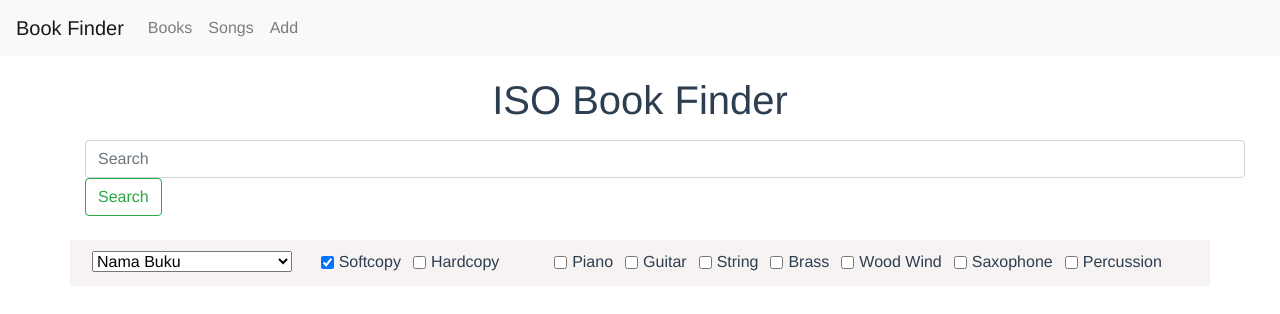
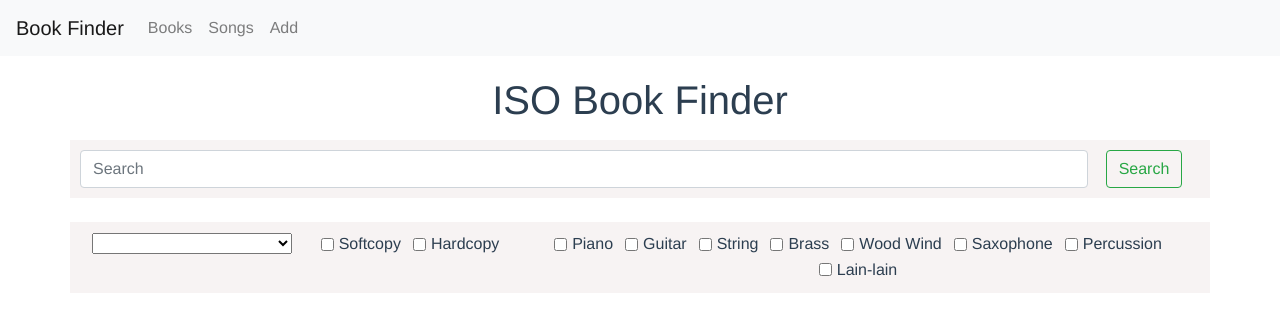
Before and after one commit to michaellhans/catalog-website, a Vue app in the folder client/: page /Books in a window 1280 px wide. Shown: the top 314 px of the page. Built offline with nearby package versions, Linux system fonts and the light colour scheme.

Commit message:
Frontend Book and Songs fixed

```diff
--- /dev/null
+++ b/client/src/components/BookResult.vue
@@ -0,0 +1,56 @@
+<template>
+  <div>
+    <b-container>
+      <b-table striped hover :items="queryResult" style="white-space:pre-wrap; word-wrap:break-word"></b-table>
+    </b-container>
+  </div>
+</template>
+
+<script>
+export default {
+  // Prerequisites: query, book condition, instrument string, and search choice
+  props: {
+    query: String,
+    copyCondition: Array,
+    instrument: Array,
+    choice: Boolean
+  },
+  // Store all query results into array
+  data: function () {
+    return {
+      queryResult: []
+    }
+  },
+  // Contain all methods for retrieve data based by query
+  methods: {
+    // Process the charArray into sorting steps
+    retrieval (choice) {
+      this.queryResult = [{no:"1", name:"Karuka Hanlao", genre:"Klasik"}]
+    },
+    sorting (instrument) {
+      inst_prio = {P: 1, G: 2, S: 3, B: 4, w: 5, s: 6, p: 7, L: 8}
+      prio_inst = {1: P, 2: G, 3: S, 4: B, 5: w, 6: s, 7: p, 8: L}
+      var prioArr = []
+      var sortedInstrument = []
+      for (const obj in instrument) {
+        prioArr.push(inst_prio[obj])
+      }
+      prioArr.sort()
+      for (const obj in prioArr) {
+        sortedInstrument.push(prio_inst[obj])
+      }
+      return sortedInstrument
+    }
+  },
+  // Before displaying the result, process the charArray first based on the choice
+  mounted () {
+    this.retrieval(this.choice)
+  },
+  // Continous displaying when the user change the query
+  watch: {
+    query: function () {
+      this.retrieval(this.choice)
+    }
+  }
+}
+</script>
--- a/client/src/webpage/Book.vue
+++ b/client/src/webpage/Book.vue
@@ -1,56 +1,70 @@
 <template>
   <div id="BooksPage">
     <h1><p style="text-align=left">ISO Book Finder</p></h1>
-    <SearchBar />
+    <b-container>
+    <div class="row" id="row-1">
+      <div class="column" id="cols-1-search">
+        <input class="form-control mr-sm-2 inline" v-model="query" type="search" placeholder="Search" aria-label="Search" size="120">
+      </div>
+      <div class="column" id="cols-2-search">
+        <button class="btn btn-outline-success my-2 my-sm-0" @click="execute" type="submit">Search</button>
+      </div>
+    </div>
     <br>
-    <b-container>
-    <div class="row">
+    <div class="row" id="row-2">
       <div class="column" id="cols-1">
-        <select class="form-control-inline" id=kind>
+        <select class="form-control-inline" id=kind v-model="searchBy">
           <option value="Nama Buku">Nama Buku</option>
           <option value="Kode Buku">Kode Buku</option>
         </select>
       </div>
       <div class="column" id="cols-2">
         <div class="form-check-inline">
-          <input class="form-check-input" type="checkbox" name="SoftcopyCheck" id="SoftcopyCheck" value="Softcopy" checked>
+          <input class="form-check-input" type="checkbox" v-model="copyCondition" name="SoftcopyCheck" id="SoftcopyCheck" value="Softcopy" checked>
           <label class="form-check-label" for="SoftcopyCheck">Softcopy</label>
         </div>
         <div class="form-check-inline">
-          <input class="form-check-input" type="checkbox" name="HardcopyCheck" id="HardcopyCheck" value="Hardcopy">
+          <input class="form-check-input" type="checkbox" v-model="copyCondition" name="HardcopyCheck" id="HardcopyCheck" value="Hardcopy">
           <label class="form-check-label" for="HardcopyCheck">Hardcopy</label>
         </div>
       </div>
       <div class="column" id="cols-3">
         <div class="form-check-inline">
-          <input class="form-check-input" type="checkbox" value="P" id="PianoCheck">
+          <input class="form-check-input" type="checkbox" v-model="instrument" value="P" id="PianoCheck">
           <label class="form-check-label" for="PianoCheck">Piano</label>
         </div>
         <div class="form-check-inline">
-          <input class="form-check-input" type="checkbox" value="G" id="GuitarCheck">
+          <input class="form-check-input" type="checkbox" v-model="instrument" value="G" id="GuitarCheck">
           <label class="form-check-label" for="GuitarCheck">Guitar</label>
         </div>
         <div class="form-check-inline">
-          <input class="form-check-input" type="checkbox" value="S" id="StringCheck">
+          <input class="form-check-input" type="checkbox" v-model="instrument" value="S" id="StringCheck">
           <label class="form-check-label" for="StringCheck">String</label>
         </div>
         <div class="form-check-inline">
-          <input class="form-check-input" type="checkbox" value="B" id="BrassCheck">
+          <input class="form-check-input" type="checkbox" v-model="instrument" value="B" id="BrassCheck">
           <label class="form-check-label" for="BrassCheck">Brass</label>
         </div>
         <div class="form-check-inline">
-          <input class="form-check-input" type="checkbox" value="W" id="WindCheck">
+          <input class="form-check-input" type="checkbox" v-model="instrument" value="W" id="WindCheck">
           <label class="form-check-label" for="WindCheck">Wood Wind</label>
         </div>
         <div class="form-check-inline">
-          <input class="form-check-input" type="checkbox" value="s" id="SaxoCheck">
+          <input class="form-check-input" type="checkbox" v-model="instrument" value="s" id="SaxoCheck">
           <label class="form-check-label" for="SaxoCheck">Saxophone</label>
         </div>
         <div class="form-check-inline">
-          <input class="form-check-input" type="checkbox" value="p" id="PercussionCheck">
+          <input class="form-check-input" type="checkbox" v-model="instrument" value="p" id="PercussionCheck">
           <label class="form-check-label" for="PercussionCheck">Percussion</label>
         </div>
+        <div class="form-check-inline">
+          <input class="form-check-input" type="checkbox" v-model="instrument" value="L" id="LainLainCheck">
+          <label class="form-check-label" for="LainLainCheck">Lain-lain</label>
+        </div>
       </div>
+    </div>
+    <div v-if="this.clicked === true">
+      <Result :query="this.query" :instrument="this.instrument" :copyCondition="this.copyCondition" :choice="this.searchBy" />
     </div>
     </b-container>
   </div>
@@ -58,10 +72,26 @@
 
 <script>
 import SearchBar from '@/components/SearchBar'
+import Result from '@/components/BookResult'
 
 export default {
   components : {
-    SearchBar
+    SearchBar,
+    Result
+  },
+  data: function () {
+    return {
+      clicked: false,
+      query: '',
+      instrument: [],
+      copyCondition: [],
+      searchBy: ''
+    }
+  },
+  methods: {
+    execute () {
+      this.clicked = true
+    }
   }
 }
 </script>
@@ -76,23 +106,31 @@ export default {
   margin-top: 20px;
 }
 
+#cols-1-search {
+  width: 90%;
+}
+
+#cols-2-search {
+  width: 10%;
+}
+
 #cols-1 {
-  width: 20%;
+  width: 13%;
 }
 
 #cols-2 {
-  width: 20%;
+  width: 19%;
 }
 
 #cols-3 {
-  width: 60%;
+  width: 68%;
 }
 
 #kind {
-  width: 200px;
+  width: 130px;
 }
 
-.row {
+#row-2 {
   background-color: rgb(247, 243, 243);
   padding: 10px;
 }
--- a/client/src/webpage/Penambahan.vue
+++ b/client/src/webpage/Penambahan.vue
@@ -10,12 +10,24 @@
     <!-- If the prerequisites attributes meet the requirement -->
     <div v-if="this.validity === true && this.isClicked === true">
         <b-alert show variant="success" style="margin-top : 20px; margin-bottom : 20px;"><b>Kode unik yang dimasukkan valid!</b></b-alert>
-        <RegistrationBooks />
+        <div class="card">
+          <div class="card-header">
+            <button class="btn btn-primary my-2 my-sm-0 btn-radius" id="booksLayout" @click="changeForm(false)" type="submit">Books</button>
+            <button class="btn btn-primary my-2 my-sm-0 btn-radius" id="songsLayout" @click="changeForm(true)" type="submit">Songs</button>
+          </div>
+          <div class="card-body">
+            <div v-if="this.formBool == false">
+              <RegistrationBooks />
+            </div>
+            <div v-else>
+              <RegistrationSongs />
+            </div>
+          </div>
+        </div>
     </div>
     <!-- Everything else, the input is not valid -->
     <div v-else-if="this.isClicked === true">
         <b-alert show variant="danger" style="margin-top : 20px; margin-bottom : 20px;"><b>Kode unik yang dimasukkan tidak valid!</b></b-alert>
-        <RegistrationSongs />
     </div>
   </div>
   </b-container>
@@ -35,6 +47,7 @@ export default {
       uniqueKey: '',
       isClicked: false,
       validity: false,
+      formBool: false
     }
   },
   methods: {
@@ -46,6 +59,9 @@ export default {
       else {
         this.validity = false
       }
+    },
+    changeForm (formBool) {
+      this.formBool = formBool
     }
   }
 }
@@ -61,4 +77,7 @@ export default {
   margin-top: 20px;
 }
 
+#booksLayout {
+  margin-right: 30px;
+}
 </style>
--- a/client/src/webpage/Songs.vue
+++ b/client/src/webpage/Songs.vue
@@ -1,9 +1,12 @@
 <template>
   <div id="SongsPage">
     <h1><p style="text-align=left">ISO Song Finder</p></h1>
-    <SearchBar />
+    <b-container>
+    <form class="form-inline my-2 my-lg-0">
+      <input class="form-control mr-sm-2 inline" type="search" placeholder="Search" aria-label="Search" size="120">
+      <button class="btn btn-outline-success my-2 my-sm-0" type="submit">Search</button>
+    </form>
     <br>
-    <b-container>
     <div class="row">
       <div class="column" id="cols-1">
         <select class="form-control-inline" id=kind width="20">
@@ -56,16 +59,35 @@
         </div>
       </div>
     </div>
+    <b-table striped hover :items="currentStep" style="white-space:pre-wrap; word-wrap:break-word"></b-table>
+    <!-- If the button pressed, show the sorting result -->
+    <div v-if="this.clicked === true">
+      <Result :query="query" :choice="true" />
+    </div>
     </b-container>
   </div>
 </template>
 
 <script>
 import SearchBar from '@/components/SearchBar'
+import Result from '@/components/BookResult'
 
 export default {
   components : {
-    SearchBar
+    SearchBar,
+    Result
+  },
+  // Container for arrayInput from input box, process boolean, and charArray
+  data: function () {
+    return {
+      query: '',
+      clicked: false
+    }
+  },
+  methods: {
+    execute () {
+      this.clicked = true
+    }
   }
 }
 </script>
```
